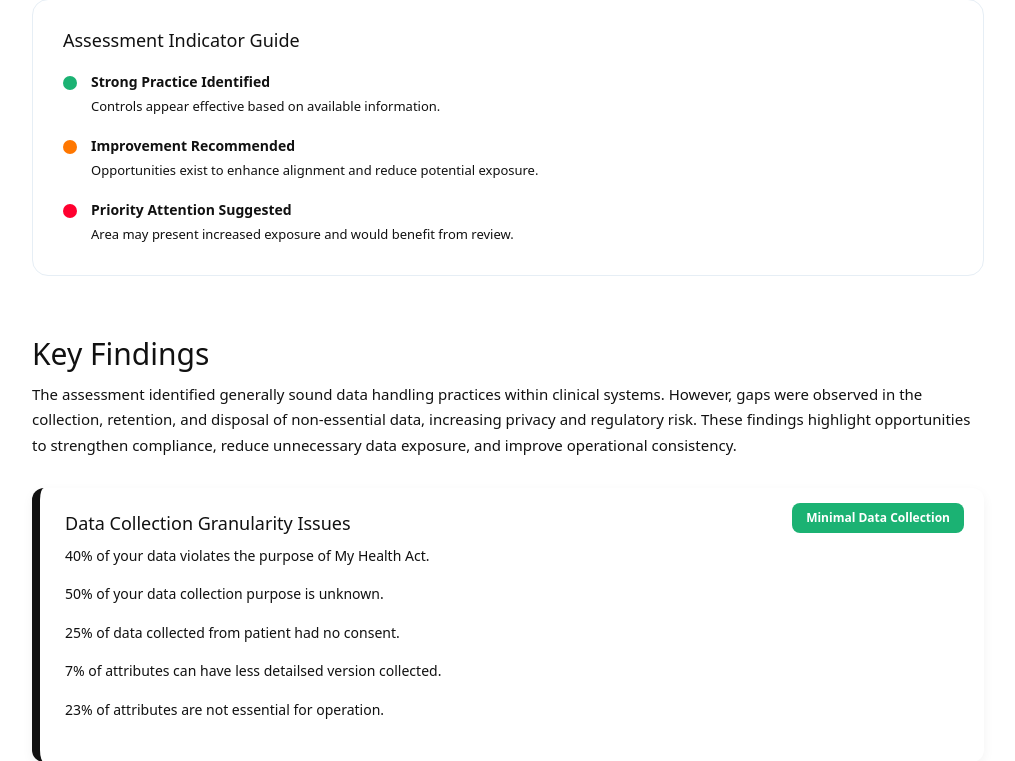
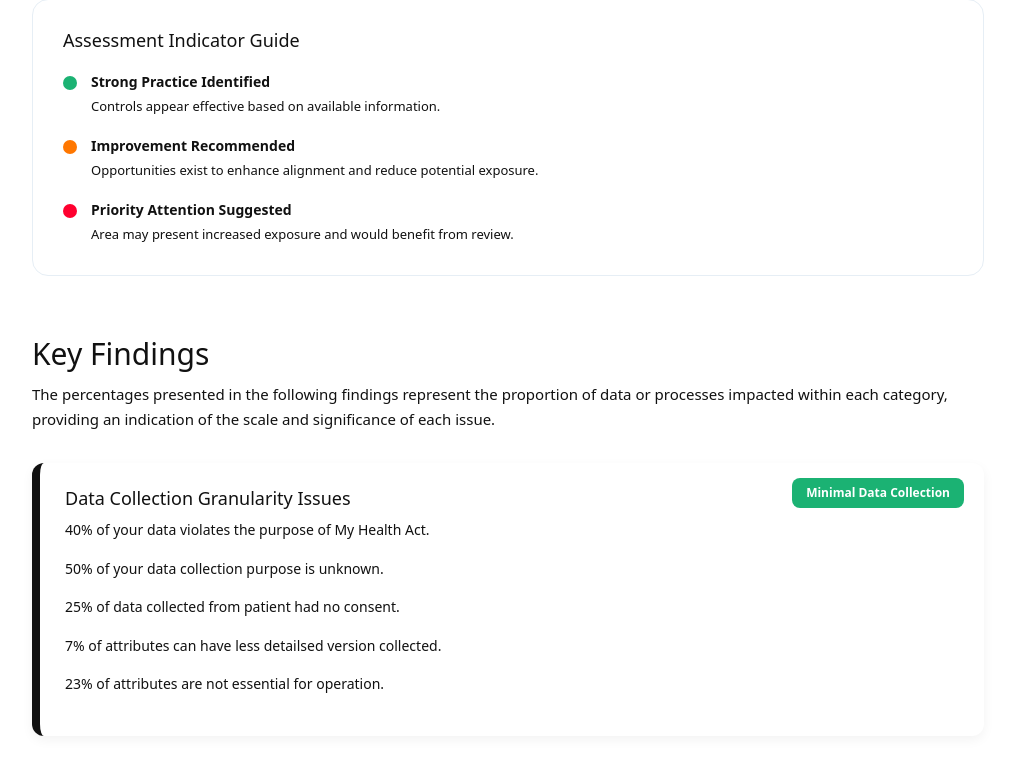
Before and after one commit to jiji-jpg/Data_Minimisation, a Flask app: page /report in a window 1280 px wide. Shown: the part 1296-2057 px from the top of the page, without its empty margins (132-1147 px from the left). Run offline with Flask 3, Linux system fonts and the light colour scheme.

Commit message:
Key findings Updated

```diff
--- a/Frontend/templates/pages/report.html
+++ b/Frontend/templates/pages/report.html
@@ -119,7 +119,7 @@
       <h2>Key Findings</h2>
 
       <p>
-        The assessment identified generally sound data handling practices within clinical systems. However, gaps were observed in the collection, retention, and disposal of non-essential data, increasing privacy and regulatory risk. These findings highlight opportunities to strengthen compliance, reduce unnecessary data exposure, and improve operational consistency.
+        The percentages presented in the following findings represent the proportion of data or processes impacted within each category, providing an indication of the scale and significance of each issue.
       </p>
 
       <article class="granularity-issues">
```
